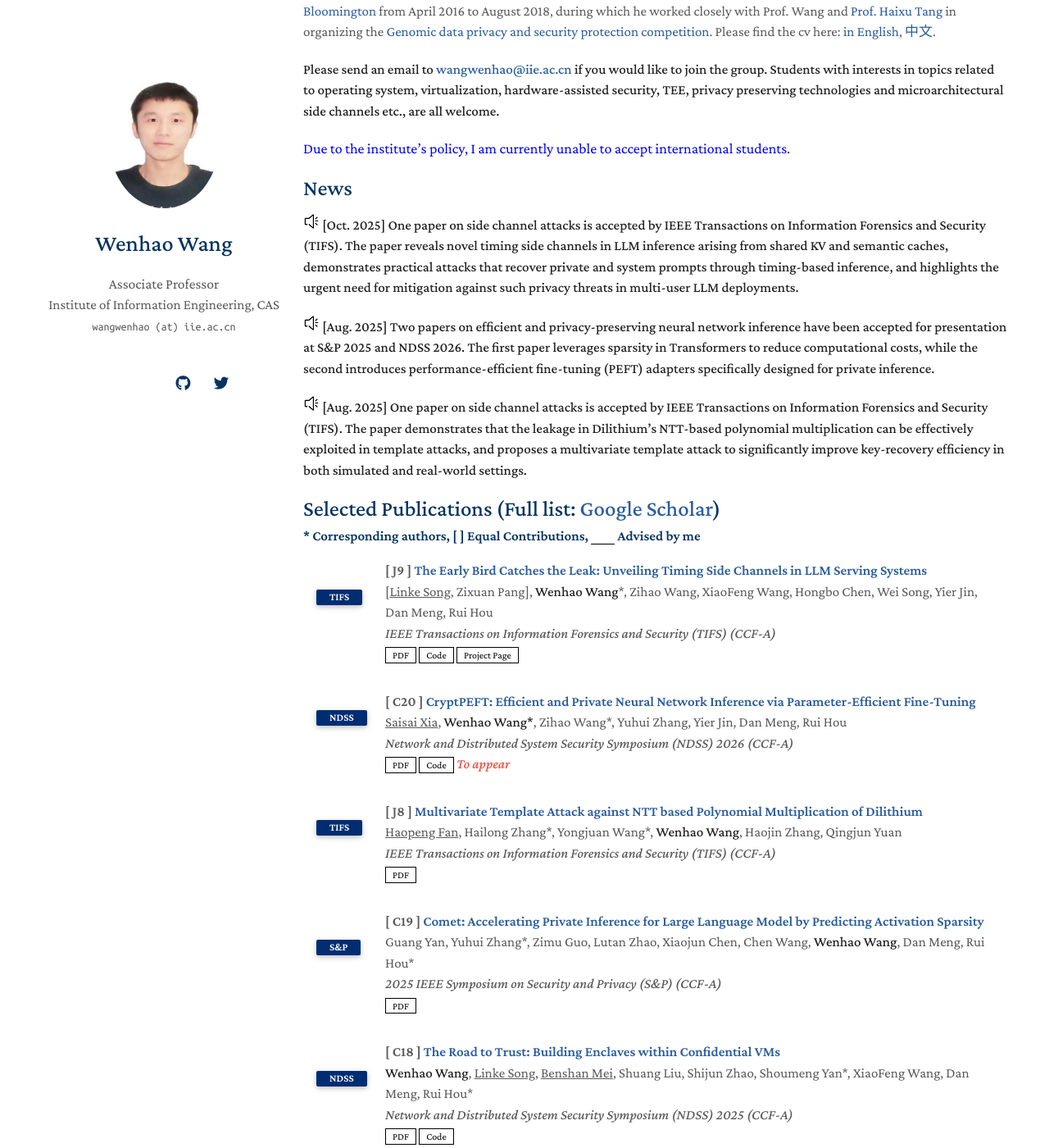
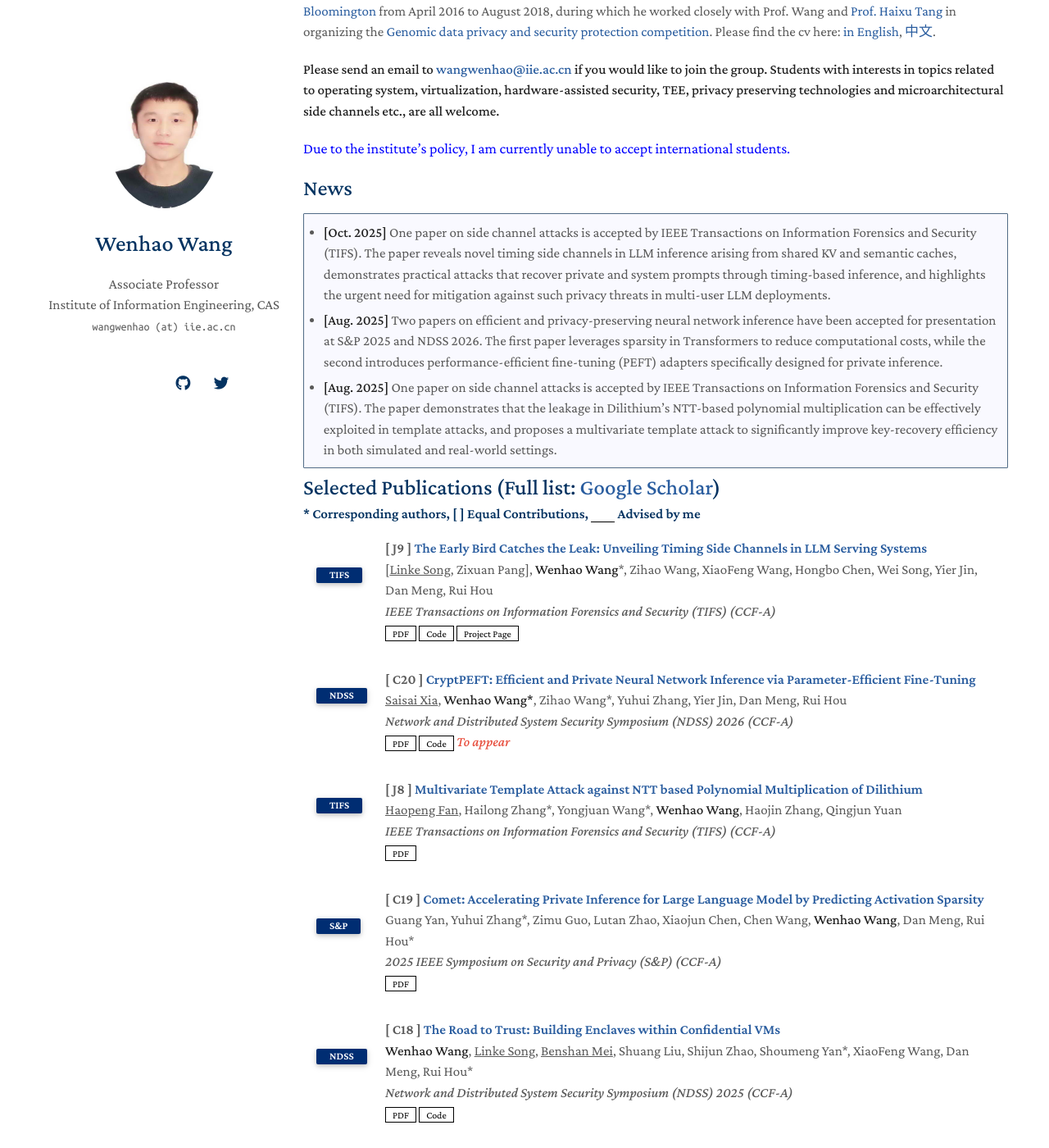
Before and after one commit to heartever/heartever.github.io, a Jekyll site: the page built from index.md, in a window 1280 px wide and 1400 px high, scrolled down 190 px. Shown: the whole window at 82% size. Built offline with Jekyll 4.4.1, drawn with Linux system fonts in a browser that asks for light colours; nearby versions of some CDN libraries; a style sheet for code colours, icons or effects is not loaded; our own code applies the rules of GitHub Pages for plain Markdown files.

Commit message:
fix style

```diff
--- a/_sass/minimal-light.scss
+++ b/_sass/minimal-light.scss
@@ -609,3 +609,49 @@ body {
     font-size: 17px;
   }
 }
+
+/* custom.scss */
+.box {
+  border: 1px solid #516b86;
+  background-color: #f9f9ff;
+  padding: 0.2em;
+  border-radius: 1px;
+  margin: 0.5em 0;
+  font-style: normal !important;   /* Remove italic style */
+  font-size: 17px;
+  color: inherit;                  /* Use normal text color */
+}
+
+/* Remove default blockquote look when using .box */
+.box blockquote {
+  background: #f9f9ff;             /* Light background */
+  margin: 0 !important;
+  padding: 0 !important;
+  border: none;
+}
+
+/* 让段落之间的间距更自然 */
+.box p {
+  margin: 0.3em 0 !important;
+  line-height: 1.5;
+}
+
+/* 去掉框底部的额外留白 */
+.box > :last-child {
+  margin-bottom: 0 !important;
+  padding-bottom: 0 !important;
+}
+
+/* === 修复 box 内部列表左侧缩进过大问题 === */
+.box ul,
+.box ol {
+  padding-left: 1.2em !important;  /* 原默认是 40px，这里紧凑一些 */
+  margin-top: 0.4em;
+  margin-bottom: 0.4em;
+}
+
+/* 调整列表项间距，让排版更紧凑自然 */
+.box li {
+  margin: 0.2em 0;
+  line-height: 1.5;
+}
--- a/index.md
+++ b/index.md
@@ -11,11 +11,13 @@ Dr. Wenhao Wang is an associate professor at [Institute of Information Engineeri
 <span style="color: blue; font-size: 18px">Due to the institute’s policy, I am currently unable to accept international students.</span>
 
 ## News
-![letter](/images/news.png "news") **[Oct. 2025]** **One paper on side channel attacks is accepted by IEEE Transactions on Information Forensics and Security (TIFS). The paper reveals novel timing side channels in LLM inference arising from shared KV and semantic caches, demonstrates practical attacks that recover private and system prompts through timing-based inference, and highlights the urgent need for mitigation against such privacy threats in multi-user LLM deployments.**
 
-![letter](/images/news.png "news") **[Aug. 2025]** **Two papers on efficient and privacy-preserving neural network inference have been accepted for presentation at S&P 2025 and NDSS 2026. The first paper leverages sparsity in Transformers to reduce computational costs, while the second introduces performance-efficient fine-tuning (PEFT) adapters specifically designed for private inference.**
-
-![letter](/images/news.png "news") **[Aug. 2025]** **One paper on side channel attacks is accepted by IEEE Transactions on Information Forensics and Security (TIFS). The paper demonstrates that the leakage in Dilithium’s NTT-based polynomial multiplication can be effectively exploited in template attacks, and proposes a multivariate template attack to significantly improve key-recovery efficiency in both simulated and real-world settings.**
+> * **[Oct. 2025]** One paper on side channel attacks is accepted by IEEE Transactions on Information Forensics and Security (TIFS). The paper reveals novel timing side channels in LLM inference arising from shared KV and semantic caches, demonstrates practical attacks that recover private and system prompts through timing-based inference, and highlights the urgent need for mitigation against such privacy threats in multi-user LLM deployments.
+>
+> * **[Aug. 2025]** Two papers on efficient and privacy-preserving neural network inference have been accepted for presentation at S&P 2025 and NDSS 2026. The first paper leverages sparsity in Transformers to reduce computational costs, while the second introduces performance-efficient fine-tuning (PEFT) adapters specifically designed for private inference.
+>
+> * **[Aug. 2025]** One paper on side channel attacks is accepted by IEEE Transactions on Information Forensics and Security (TIFS). The paper demonstrates that the leakage in Dilithium’s NTT-based polynomial multiplication can be effectively exploited in template attacks, and proposes a multivariate template attack to significantly improve key-recovery efficiency in both simulated and real-world settings.
+{: .box }
 
 {% include_relative _includes/publications.md %}
 
```
